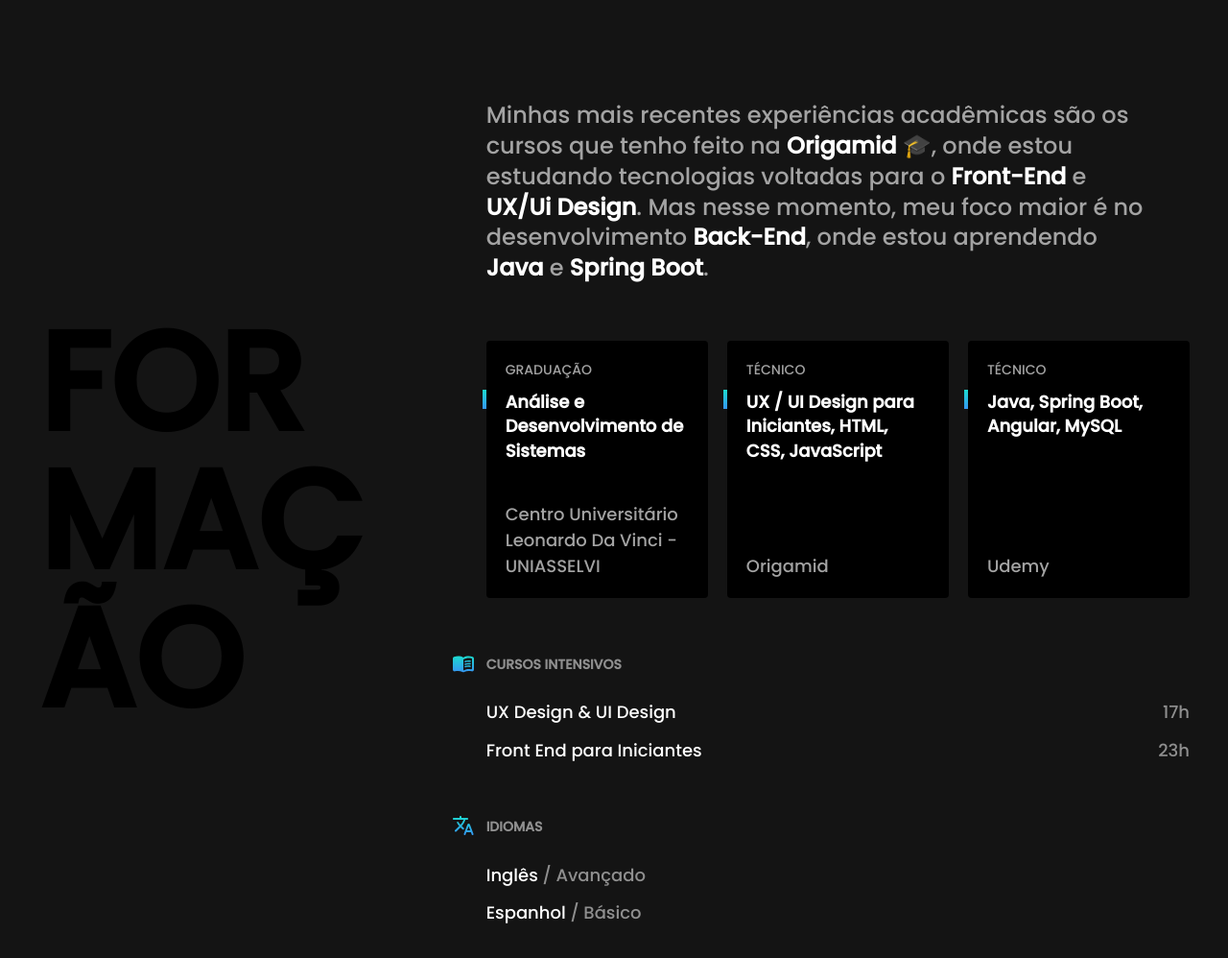
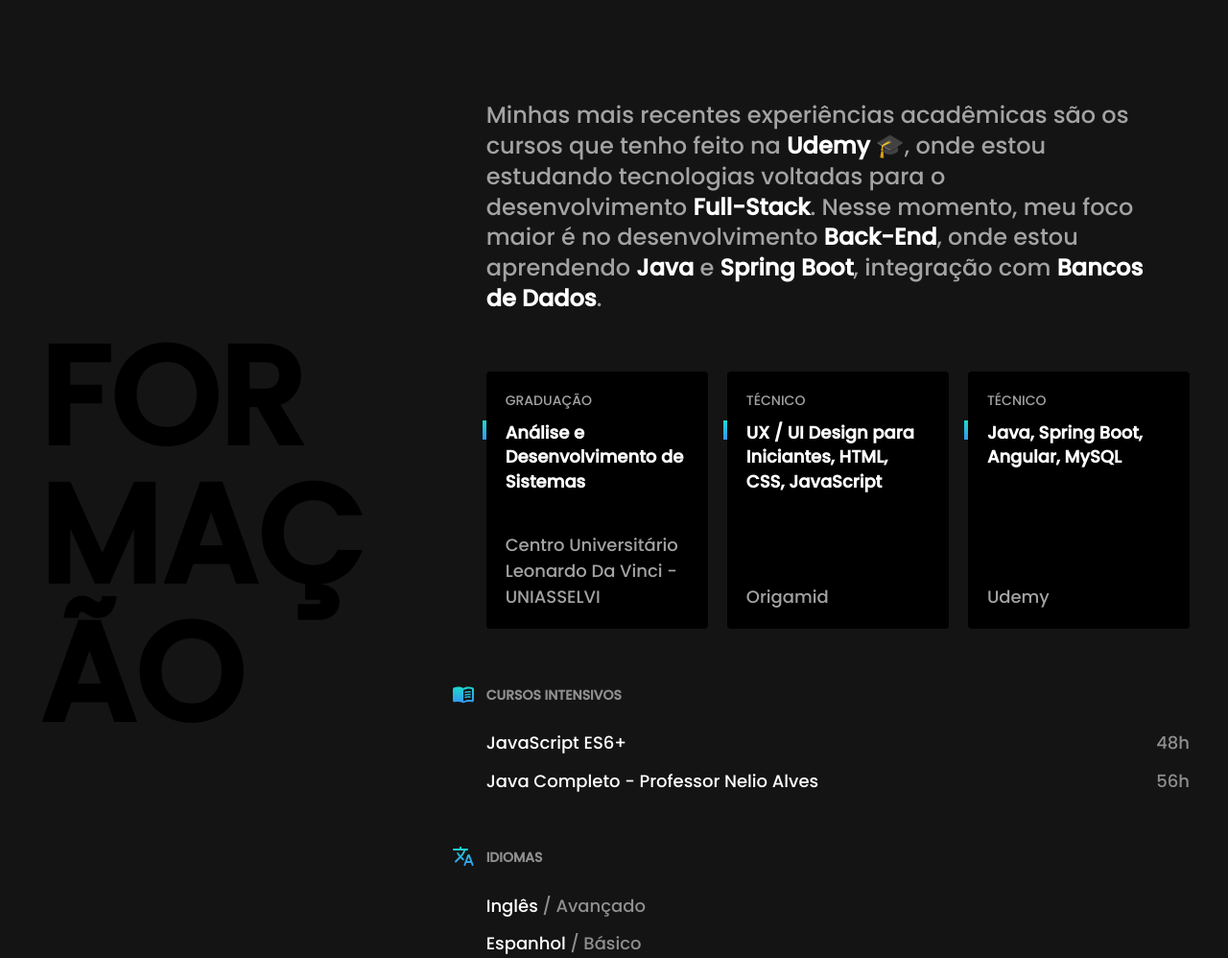
Before and after one commit to FranciscoAraujo95/franciscoaraujo95.github.io, a plain HTML site: page index.html in a window 1280 px wide. Shown: the part 1420-2418 px from the top of the page at 96% size. Drawn offline with Linux system fonts and the light colour scheme.

Commit message:
modified some minor things

```diff
--- a/index.html
+++ b/index.html
@@ -108,10 +108,10 @@
         <div>
             <p class="formacao-texto">
                 Minhas mais recentes experiências acadêmicas são os cursos que tenho
-                feito na <strong>Origamid</strong> 🎓, onde estou estudando tecnologias voltadas para o
-                <strong>Front-End</strong> e <strong>UX/Ui Design</strong>.
-                Mas nesse momento, meu foco maior é no desenvolvimento <strong>Back-End</strong>, onde estou aprendendo
-                <strong>Java</strong> e <strong>Spring Boot</strong>.
+                feito na <strong>Udemy</strong> 🎓, onde estou estudando tecnologias voltadas para o desenvolvimento
+                <strong>Full-Stack</strong>.
+                Nesse momento, meu foco maior é no desenvolvimento <strong>Back-End</strong>, onde estou aprendendo
+                <strong>Java</strong> e <strong>Spring Boot</strong>, integração com <strong>Bancos de Dados</strong>.
             </p>
 
             <ul class="faculdade-lista">
@@ -140,8 +140,8 @@
                 <div class="cursos">
                     <h3>Cursos Intensivos</h3>
                     <ul>
-                        <li>UX Design & UI Design<span>17h</span></li>
-                        <li>Front End para Iniciantes<span>23h</span></li>
+                        <li>JavaScript ES6+<span>48h</span></li>
+                        <li>Java Completo - Professor Nelio Alves<span>56h</span></li>
                     </ul>
                 </div>
 
```
